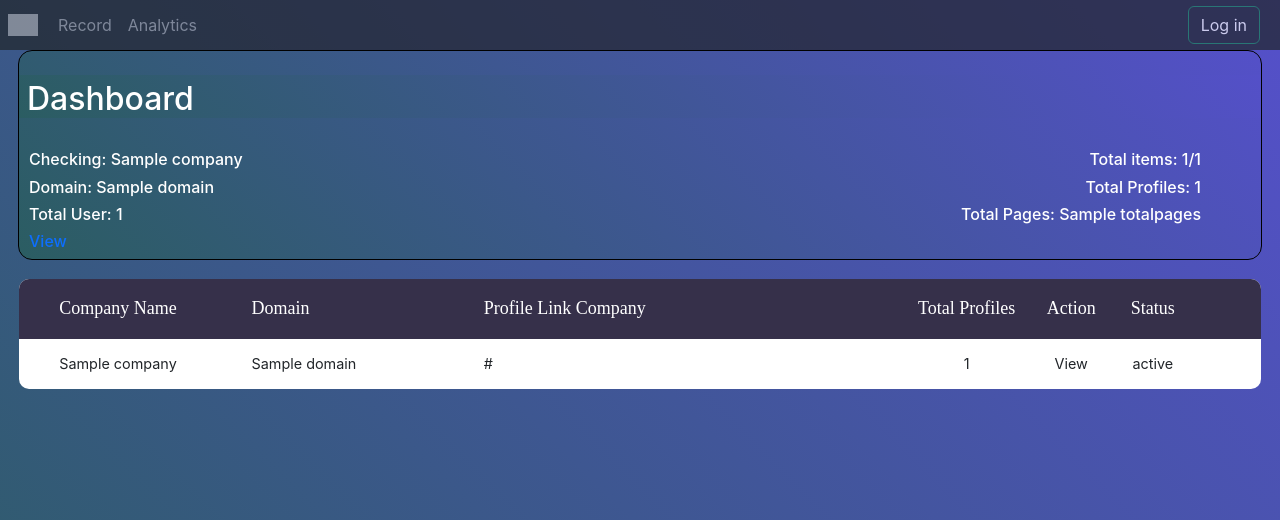
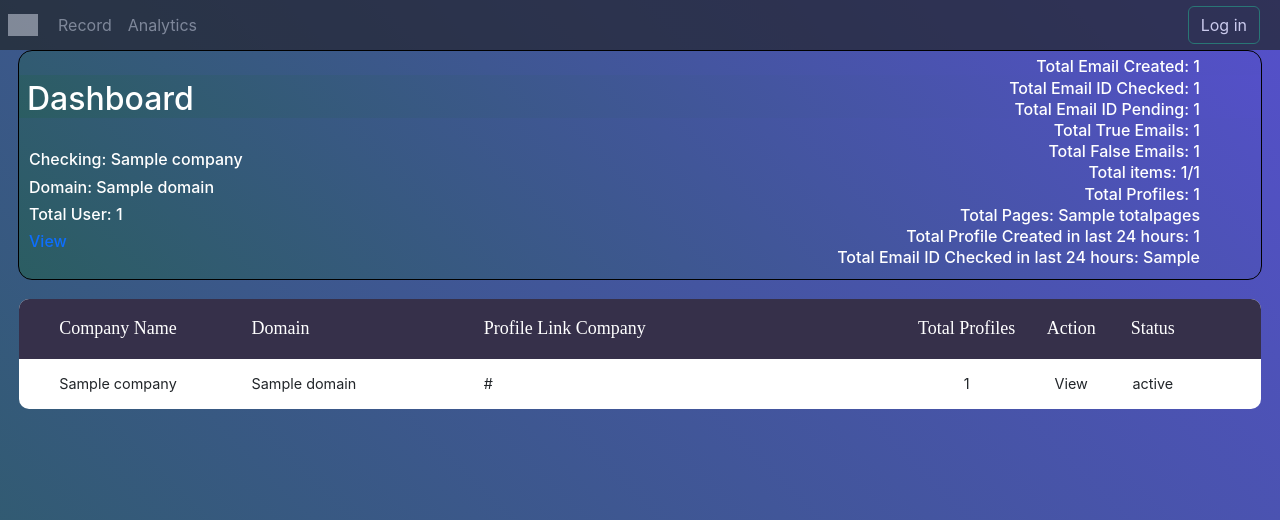
Before and after one commit to sammy-unknown/Linkedin-Atlas, a Django app: template templates/Analytics.html in a window 1280 px wide. Shown: the top 520 px of the page. Run offline with Django 4.2, Linux system fonts and the light colour scheme; the template is opened without the code that fills it: most values are stand-ins (such as "Sample title", 1, 10 or a date in 2020); parts of the project's set-up code (start-up, migrations or seed data) failed here and were passed over; some libraries are stand-ins or nearby versions; grey boxes are pictures that could not be loaded.

Commit message:
New summary addede and small bug fixed

```diff
--- a/UploadQuest/views.py
+++ b/UploadQuest/views.py
@@ -7,8 +7,8 @@ import csv
 from io import StringIO
 from django.contrib.auth import authenticate, login, logout
 from django.http import JsonResponse, HttpResponse
-from django.http import FileResponse
 from UploadQuest.models import CustomUser
+
 # Create your views here.
 
 # Replace <username>, <password>, and <cluster-url> with your MongoDB Atlas credentials
@@ -65,6 +65,7 @@ def index(request):
             record['totalProfiles'] = 0
             record['email'] = 'none'
             record['status'] = 'pending'
+
             record['id'] = str(record_orgid)
             record_orgid += 1
 
--- a/static/analytics.css
+++ b/static/analytics.css
@@ -134,7 +134,7 @@ table tbody tr {
 }
 
 .headerTable{
-    height: 210px;
+    height: 230px;
     background: linear-gradient(45deg,#2b5d62,#5450c8);
     margin: 18px;
     color: white;
@@ -159,6 +159,7 @@ table tbody tr {
     margin-right: 60px;
     text-align: right;
     flex-direction: column;
+    margin-top: -94px;
 }
 
 .LatestData{
@@ -181,3 +182,8 @@ table tbody tr {
     background: white;
     padding: 5px 7px;
 }
+
+.summary{
+    margin: 1px;
+    font-size: 1rem;
+}
--- a/templates/Analytics.html
+++ b/templates/Analytics.html
@@ -22,15 +22,26 @@
         {% endif %}
       </div>
       <div class="totalpages">
+        <div class="dashboard summary">Total Email Created: {{Total_Email}}</div>
+        <div class="dashboard summary">Total Email ID Checked: {{Total_Email_Checked}}</div>
+        <div class="dashboard summary">Total Email ID Pending: {{Total_Email_Pending}}</div>
+        <div class="dashboard summary">Total True Emails: {{true_email_count}}</div>
+        <div class="dashboard summary">Total False Emails: {{false_email_count}}</div>
+
         {% if totalCheckedProfiles %}
-        <div class="h6">Total items: {{totalCheckedProfiles}}/{{total_documents}}</div>
+        <div class="dashboard summary">Total items: {{totalCheckedProfiles}}/{{total_documents}}</div>
         {% else %}
-        <div class="h6">Total items: {{total_documents}}</div>
+        <div class="dashboard summary">Total items: {{total_documents}}</div>
         {% endif %}
-        <div class="h6">Total Profiles: {{total_profiles_count}}</div>
-
+        <div class="dashboard summary">Total Profiles: {{total_profiles_count}}</div>
         {% if totalpages %}
-        <p>Total Pages: {{totalpages}}</p>
+        <div class="summary">Total Pages: {{totalpages}}</div>
+        {% endif %}
+        {% if TotalProfiles24 %}
+        <div class="dashboard summary">Total Profile Created in last 24 hours: {{TotalProfiles24}}</div>
+        {% endif %}
+        {% if Chekced24 %}
+        <div class="dashboard summary">Total Email ID Checked in last 24 hours: {{Chekced24}}</div>
         {% endif %}
       </div>
     </div>
@@ -80,24 +91,63 @@
   {% if page_obj.number|add:-1 != 1 %}
   <a class="item-number current-page mx-3 my-1 text-light " href="?page=1">1</a>
   {% endif %}
-  {% if page_obj.number > 3 %}
-  <a class="item-number current-page mx-3 my-1 text-light" href="?page=2">...</a>
+
+  {% if page_obj.number|add:-7 > 1 %}
+  <a class="item-number current-page mx-3 my-1 text-light" href="?page={{page_obj.number|add:-7}}">{{page_obj.number|add:-7}}</a>
   {% endif %}
 
+  {% if page_obj.number|add:-6 > 1 %}
+  <a class="item-number current-page mx-3 my-1 text-light" href="?page={{page_obj.number|add:-6}}">{{page_obj.number|add:-6}}</a>
+  {% endif %}
+
+  {% if page_obj.number|add:-5 > 1 %}
+  <a class="item-number current-page mx-3 my-1 text-light" href="?page={{page_obj.number|add:-5}}">{{page_obj.number|add:-5}}</a>
+  {% endif %}
+
+  {% if page_obj.number|add:-4 > 1 %}
+  <a class="item-number current-page mx-3 my-1 text-light" href="?page={{page_obj.number|add:-4}}">{{page_obj.number|add:-4}}</a>
+  {% endif %}
+
+  {% if page_obj.number|add:-3 > 1 %}
+  <a class="item-number current-page mx-3 my-1 text-light" href="?page={{page_obj.number|add:-3}}">{{page_obj.number|add:-3}}</a>
+  {% endif %}
+
+  {% if page_obj.number|add:-2 > 1 %}
+  <a class="item-number current-page mx-3 my-1 text-light" href="?page={{page_obj.number|add:-2}}">{{page_obj.number|add:-2}}</a>
+  {% endif %}
+
+  {% if page_obj.number|add:-1 > 1 %}
   <a class="item-number current-page mx-3 my-1 text-light" href="?page={{page_obj.number|add:-1}}">{{page_obj.number|add:-1}}</a>
+  {% endif %}
 
   {% endif %}
+
   <span class="item-number current-page-real mx-3 my-1 text-dark">{{ page_obj.number }}</span>
+  <input type="text" class="col-1 pageChange">
+  <button class="btn btn-danger mx-2" onclick="ChangePage()">Go</button>
   {% if page_obj.number|add:1 < totalpages %}
   <a class="item-number current-page mx-3 my-1 text-light" href="?page={{page_obj.number|add:1}}">{{page_obj.number|add:1}}</a>
   {% endif %}
   {% if page_obj.number|add:2 < totalpages %}
   <a class="item-number current-page mx-3 my-1 text-light" href="?page={{page_obj.number|add:2}}">{{page_obj.number|add:2}}</a>
   {% endif %}
+  {% if page_obj.number|add:3 < totalpages %}
+  <a class="item-number current-page mx-3 my-1 text-light" href="?page={{page_obj.number|add:2}}">{{page_obj.number|add:3}}</a>
+  {% endif %}
+  {% if page_obj.number|add:4 < totalpages %}
+  <a class="item-number current-page mx-3 my-1 text-light" href="?page={{page_obj.number|add:2}}">{{page_obj.number|add:4}}</a>
+  {% endif %}
+  {% if page_obj.number|add:5 < totalpages %}
+  <a class="item-number current-page mx-3 my-1 text-light" href="?page={{page_obj.number|add:2}}">{{page_obj.number|add:5}}</a>
+  {% endif %}
+  {% if page_obj.number|add:6 < totalpages %}
+  <a class="item-number current-page mx-3 my-1 text-light" href="?page={{page_obj.number|add:2}}">{{page_obj.number|add:6}}</a>
+  {% endif %}
+  {% if page_obj.number|add:7 < totalpages %}
+  <a class="item-number current-page mx-3 my-1 text-light" href="?page={{page_obj.number|add:2}}">{{page_obj.number|add:7}}</a>
+  {% endif %}
   {% if totalpages > page_obj.number %}
-  {% if totalpages > page_obj.number|add:3 %}
-  <a class="item-number current-page mx-3 my-1 text-light" href="?page={{totalpages|add:-1}}">...</a>
-  {% endif %}
+
   <a class="item-number current-page mx-3 my-1 text-light" href="?page={{totalpages}}">{{totalpages}}</a>
   {% endif %}
 
@@ -134,6 +184,10 @@
     xhr.send(formData); // Send form data object in the request
   }
 
+  function ChangePage(){
+    pgchnageval = document.querySelector('.pageChange').value
+    window.location.href = `?page=${pgchnageval}`;
+  }
 </script>
 
 
```
Also changed, not shown: Analytics/views.py (+142 -53 lines), try.py (added, +44 -0 lines).
